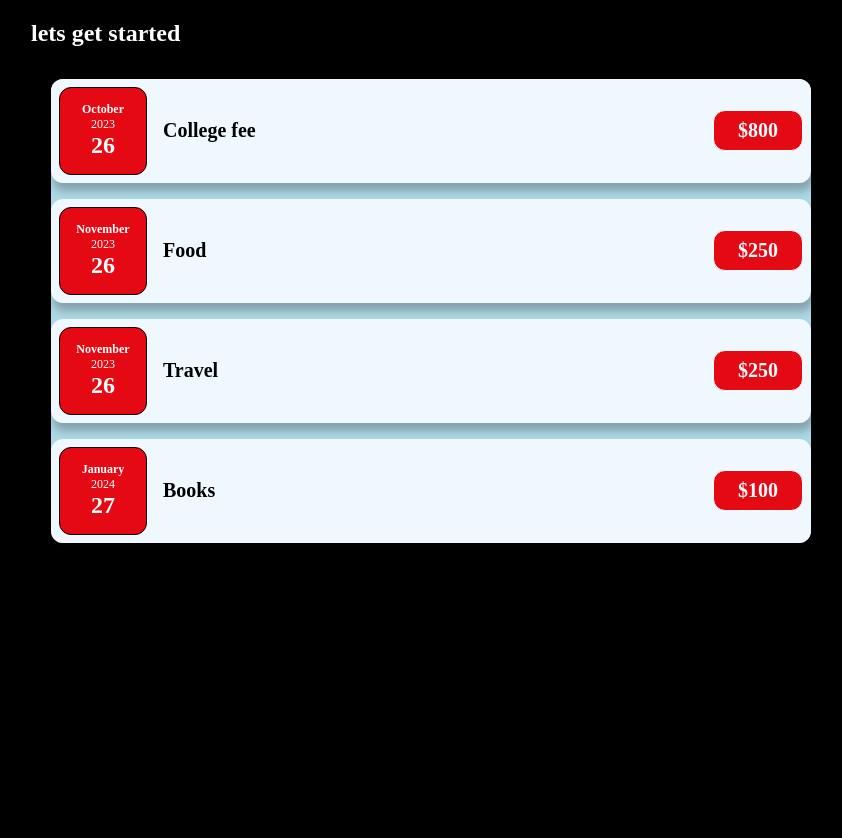
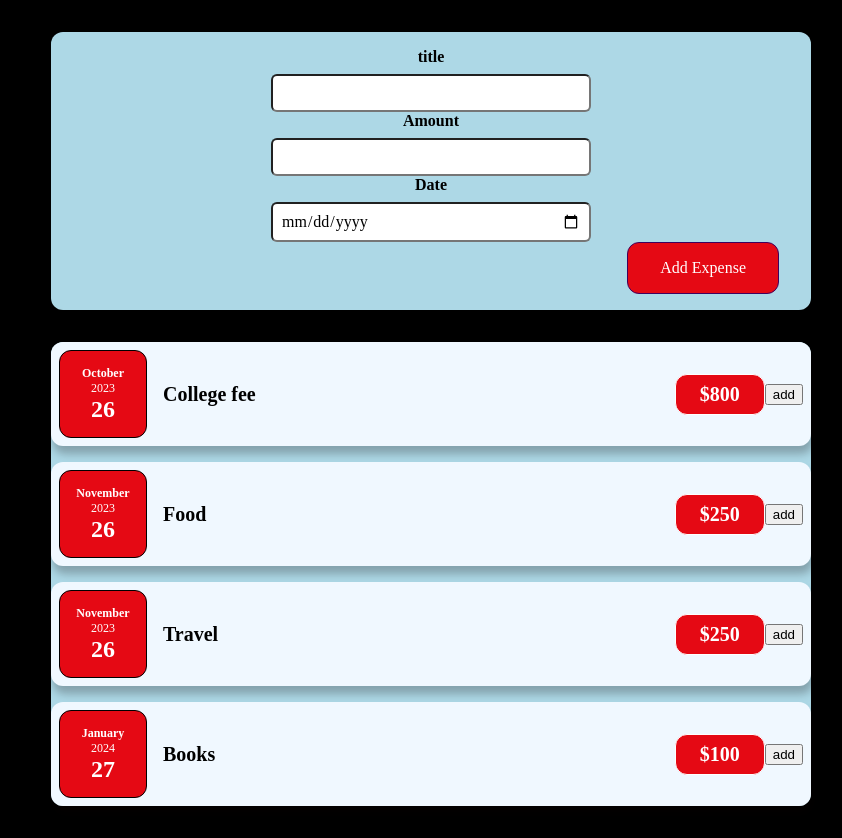
Before and after one commit to shrinivasghungrad/expensetracker, a React (Create React App) app: page / in a window 1280 px wide. Shown: the whole page, without its empty margins (209-1051 px from the left). Before the commit the page ends 800 px from the top, so only its background shows below. Built offline with nearby package versions, Linux system fonts and the light colour scheme; the HTML template or start-up script is replaced by a standard one.

Commit message:
add some new component

```diff
--- a/src/App.js
+++ b/src/App.js
@@ -1,5 +1,6 @@
 import React from "react";
 import Expenses from "./components/Expenses/Expenses";
+import NewExpense from './components/NewExpense/NewExpense';
 
 
 const App = () => {
@@ -31,10 +32,14 @@
     },
   ];
 
+   const addExpenseHandler=(expense)=>{
+    console.log(expense);
+   };
   return (
     <div>
-      <h2> lets get started</h2>
+      <NewExpense onAddExpense={addExpenseHandler} />
       <Expenses item={expenses} />
+
     </div>
   );
 };
--- a/src/components/Expenses/ExpenseItem.css
+++ b/src/components/Expenses/ExpenseItem.css
@@ -37,7 +37,7 @@
     padding: 0.5rem;
     border-radius: 12px;
 }
-@media (min-width:580px){
+@media (min-width:600px){
     .expense-item_description{
         flex-direction: row;
         align-items: center;
--- a/src/components/Expenses/ExpenseItem.js
+++ b/src/components/Expenses/ExpenseItem.js
@@ -2,16 +2,21 @@
 import ExpenseDate from "./ExpenseDate";
 import "./ExpenseItem.css";
 
+const ExpenseItem = (props) => {
 
-const ExpenseItem = (props) => {
+
 
   return (
     <div className="expense-item">
-        <ExpenseDate date={props.date} />
-       <div className="expense-item_description">
+      <ExpenseDate date={props.date} />
+      <div className="expense-item_description">
         <h2>{props.title}</h2>
         <div className="expense-item_price">${props.amount}</div>
       </div>
+      <button>
+        add
+      </button>
+
     </div>
   );
 };
--- /dev/null
+++ b/src/components/NewExpense/ExpenseForm.css
@@ -0,0 +1,18 @@
+.new-expense__control label{
+    font-weight: bold;
+    margin-bottom: 0.5rem;
+    display: block;
+
+}
+.new-expense__control input{
+    font: inherit;
+    padding: 0.5rem;
+    border-radius: 6px;
+    border: 1 px solid #ccc;
+    width: 20rem;
+    max-width: 100%;
+
+}
+.new-expense__action{
+    text-align: right;
+}
--- /dev/null
+++ b/src/components/NewExpense/ExpenseForm.js
@@ -0,0 +1,66 @@
+import React, { useState } from 'react';
+import './ExpenseForm.css';
+
+const ExpenseForm = (props) => {
+
+const [enteredTitle,setEnteredTitle]= useState('');
+const [enteredAmount,setEnteredAmount]= useState('');
+const [enteredDate,setEnteredDate]= useState('');
+
+
+  const titleChangeHandler=(event)=>{
+    setEnteredTitle(event.target.value);
+  };
+
+  const amountChangeHandler=(event)=>{
+    setEnteredAmount(event.target.value);
+  };
+
+
+  const dateChangeHandler=(event)=>{
+    setEnteredDate(event.target.value);
+  };
+  const submitHandler = (event) =>{
+        event.preventDefault(); //at the time of submit the form page will not refresh
+
+        const expenseData={
+          title:enteredTitle,
+          amount:enteredAmount,
+          date: new Date(enteredDate ) //enterDate is in string format so use Date for convert into date object
+        }
+        props.onSaveExpenseData(expenseData);
+
+        console.log(expenseData);
+        setEnteredTitle('');
+        setEnteredAmount('');
+        setEnteredDate('');  //these tree line are used to to blank the file after enter data and submit
+                             //means data is collected and after submit filed is clear this process is called two-way binding
+  };
+
+  return (
+    <form onSubmit={submitHandler}>
+      <div className='new-expense__controls'>
+        <div className='new-expense__control'>
+          <label>title</label>
+          <input type='text' value={enteredTitle} onChange={titleChangeHandler}></input>
+
+        </div>
+        <div className='new-expense__control'>
+          <label>Amount</label>
+          <input type='number' value={enteredAmount} min="0.01" step="0.01" onChange={ amountChangeHandler} ></input>
+
+        </div>
+        <div className='new-expense__control'>
+          <label>Date</label>
+          <input type='date' value={enteredDate} onChange={dateChangeHandler} ></input>
+
+        </div>
+      </div>
+      <div className='new-expense__action'>
+        <button type='submit' > Add Expense</button>
+      </div>
+    </form>
+  );
+}
+
+export default ExpenseForm;
--- /dev/null
+++ b/src/components/NewExpense/NewExpense.css
@@ -0,0 +1,44 @@
+.new-expense{
+    /* background-color: #a892ee; */
+    /* background-color: aliceblue; */
+    background-color: lightblue;
+
+
+    padding: 1rem;
+    margin: 2rem auto;
+    width: 50rem;
+    max-width: 95%;
+    border-radius: 12px;
+    text-align: center;
+    box-shadow: 0 1px 8px rgba(0, 0,0, 0.25);
+
+}
+.new-expense button{
+    font: inherit;
+    cursor: pointer;
+    padding: 1rem 2rem ;
+    border: 1px solid #40005d;
+    /* background-color: #40005d; */
+    background-color: rgb(229,9,20);
+
+    color: white;
+    border-radius: 12px;
+    margin-right: 1rem;
+
+}
+.new-expense button:hover,.new-expense button:active{
+    background-color: #510674;
+    border-color: #510674;
+
+}
+.new-expense button.alternative{
+    color: #220131;
+    border-color: transparent;
+
+}
+.new-expense button.alternative:hover,
+.new-expense button.alternative.alternative{
+    background-color: #ddb3f8;
+
+
+}
--- /dev/null
+++ b/src/components/NewExpense/NewExpense.js
@@ -0,0 +1,28 @@
+import React from "react";
+import "./NewExpense.css";
+import './ExpenseForm'
+import ExpenseForm from "./ExpenseForm";
+
+const NewExpense = (props) => {
+
+  const saveExpenseDataHandler=(enteredExpenseData)=>{
+
+    const expenseData={
+      ...enteredExpenseData,id:Math.random().toString()
+    }
+    props.onAddExpense(expenseData);
+
+   console.log(expenseData);
+  };
+
+
+
+
+  return (
+    <div className="new-expense">
+      <ExpenseForm onSaveExpenseData={saveExpenseDataHandler}  />
+    </div>
+  );
+};
+
+export default NewExpense;
```
